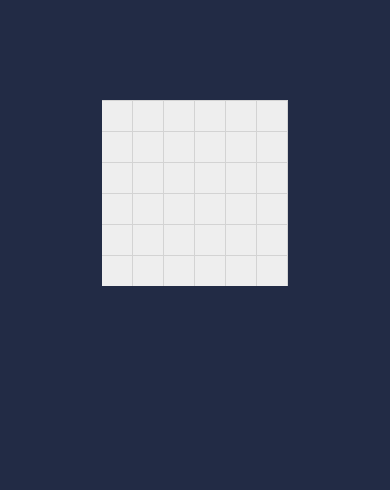
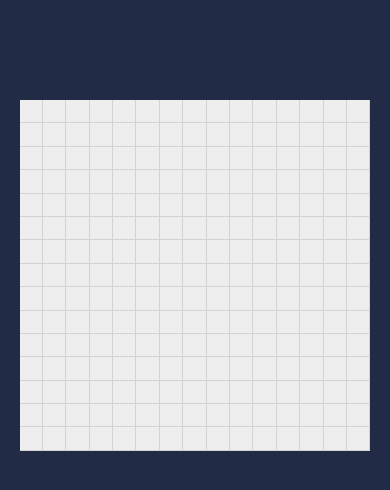
Before and after one commit to VinnyReis/react-pixel-app, a React app: page / in a window 390 px wide. Built offline with nearby package versions, Linux system fonts and the light colour scheme.

Commit message:
Canvas is now responsive

```diff
--- a/src/components/Canvas.js
+++ b/src/components/Canvas.js
@@ -2,12 +2,15 @@ import Row from './Row';
 import Pixel from './Pixel';
 
 function Canvas({ matrix, pixelMap }){
+
+  const pixelSize = 100 / matrix[0].length;
+
   return(
     <div className='canvas'>
       {matrix.map((row, y) =>
         <Row key={y}>
           {row.map((pixel, x) =>
-            <Pixel key={x} color={pixel} position={{x,y}} pixelMap={pixelMap}/>
+            <Pixel key={x} color={pixel} position={{x,y}} size={pixelSize} pixelMap={pixelMap}/>
           )}
         </Row>
       )}
--- a/src/components/Editor.js
+++ b/src/components/Editor.js
@@ -1,14 +1,5 @@
 import { useReducer } from 'react';
 import Canvas from './Canvas';
-
-const initialCanvas = [
-  ['#eeeeee', '#eeeeee', '#eeeeee', '#eeeeee', '#eeeeee', '#eeeeee'],
-  ['#eeeeee', '#eeeeee', '#eeeeee', '#eeeeee', '#eeeeee', '#eeeeee'],
-  ['#eeeeee', '#eeeeee', '#eeeeee', '#eeeeee', '#eeeeee', '#eeeeee'],
-  ['#eeeeee', '#eeeeee', '#eeeeee', '#eeeeee', '#eeeeee', '#eeeeee'],
-  ['#eeeeee', '#eeeeee', '#eeeeee', '#eeeeee', '#eeeeee', '#eeeeee'],
-  ['#eeeeee', '#eeeeee', '#eeeeee', '#eeeeee', '#eeeeee', '#eeeeee']
-];
 
 const pixelMapReducer = (canvas, action) => {
   if(action.type === 'PAINT_PIXEL'){
@@ -17,8 +8,14 @@ const pixelMapReducer = (canvas, action) => {
   }
 }
 
+const createNewPixelMap = ({x, y}) => {
+  return (new Array(y)).fill().map(() =>
+    new Array(x).fill('#eee')
+  );
+}
+
 function Editor(){
-  const [ canvas, pixelMap] = useReducer(pixelMapReducer, initialCanvas);
+  const [ canvas, pixelMap] = useReducer(pixelMapReducer, createNewPixelMap({x:15, y:15}));
 
   return(
     <Canvas matrix={canvas} pixelMap={pixelMap}/>
--- a/src/components/Pixel.js
+++ b/src/components/Pixel.js
@@ -1,8 +1,9 @@
-function Pixel({ color, position, pixelMap }){
+function Pixel({ color, position, size, pixelMap }){
+
   return(
     <div
       className='pixel'
-      style={{ width: '30px', height: '30px', backgroundColor: color }}
+      style={{ width: `${size}%`, paddingTop: `${size}%`, backgroundColor: color }}
       onClick={() => pixelMap({ type: 'PAINT_PIXEL', position })}
     />
   )
--- a/src/index.css
+++ b/src/index.css
@@ -6,20 +6,32 @@ body {
   -webkit-font-smoothing: antialiased;
   -moz-osx-font-smoothing: grayscale;
   background-color: #222b45;
+  width: 100vw;
 }
 
 .canvas{
-  width: fit-content;
+  width: 25%;
   margin: auto;
   margin-top: 100px;
 }
 
 .pixel{
-  border: 1px solid #d3d3d3;
-  border-width: 1px 1px 0 0;
+  box-shadow:-1px -1px 0 0 #d3d3d3 inset;
   float: left;
 }
 
 .pixel:hover{
   filter: brightness(90%);
 }
+
+@media (max-width: 920px){
+  .canvas{
+    width: 50%;
+  }
+}
+
+@media (max-width: 640px){
+  .canvas{
+    width: 90%;
+  }
+}
```
